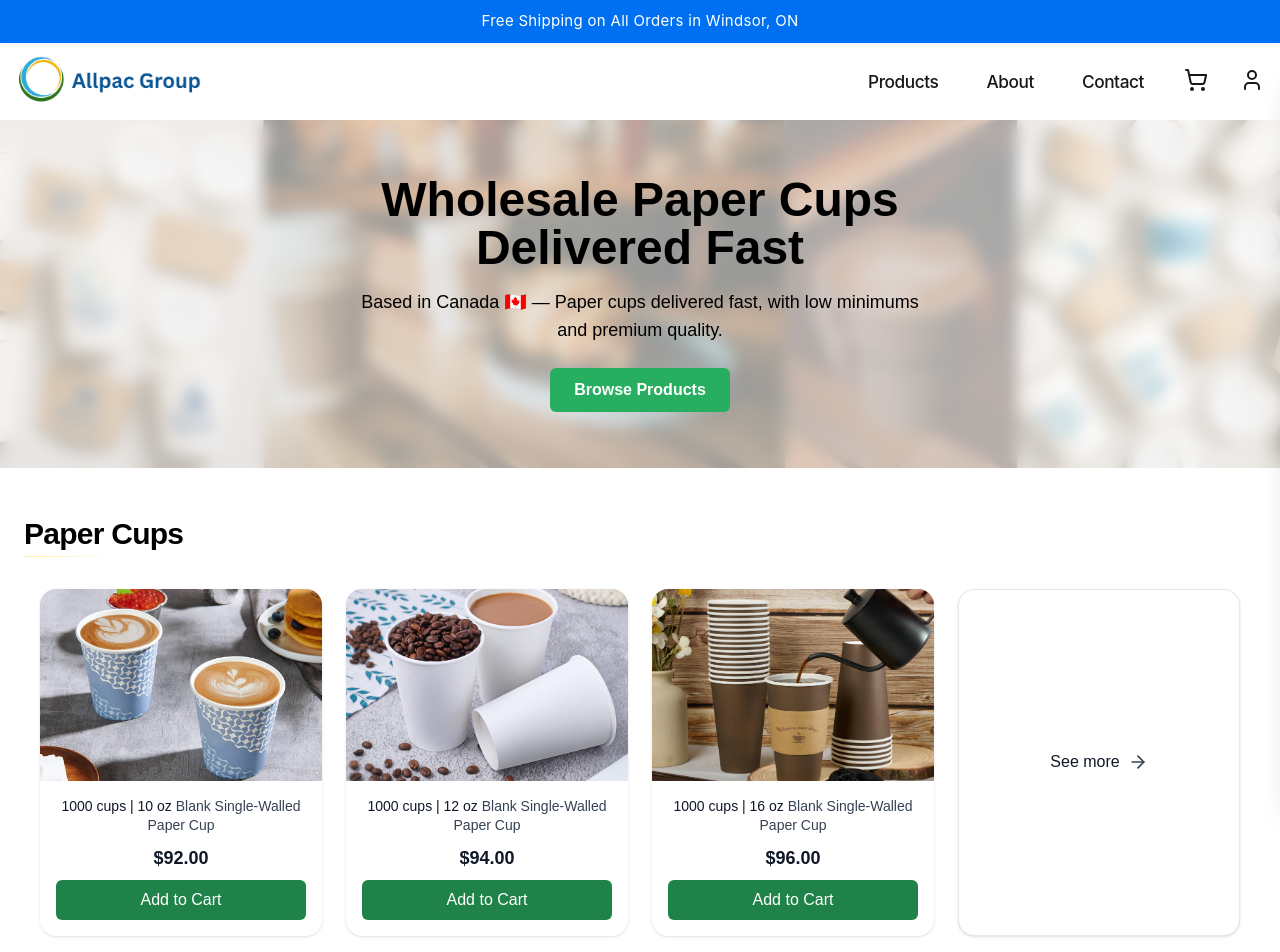
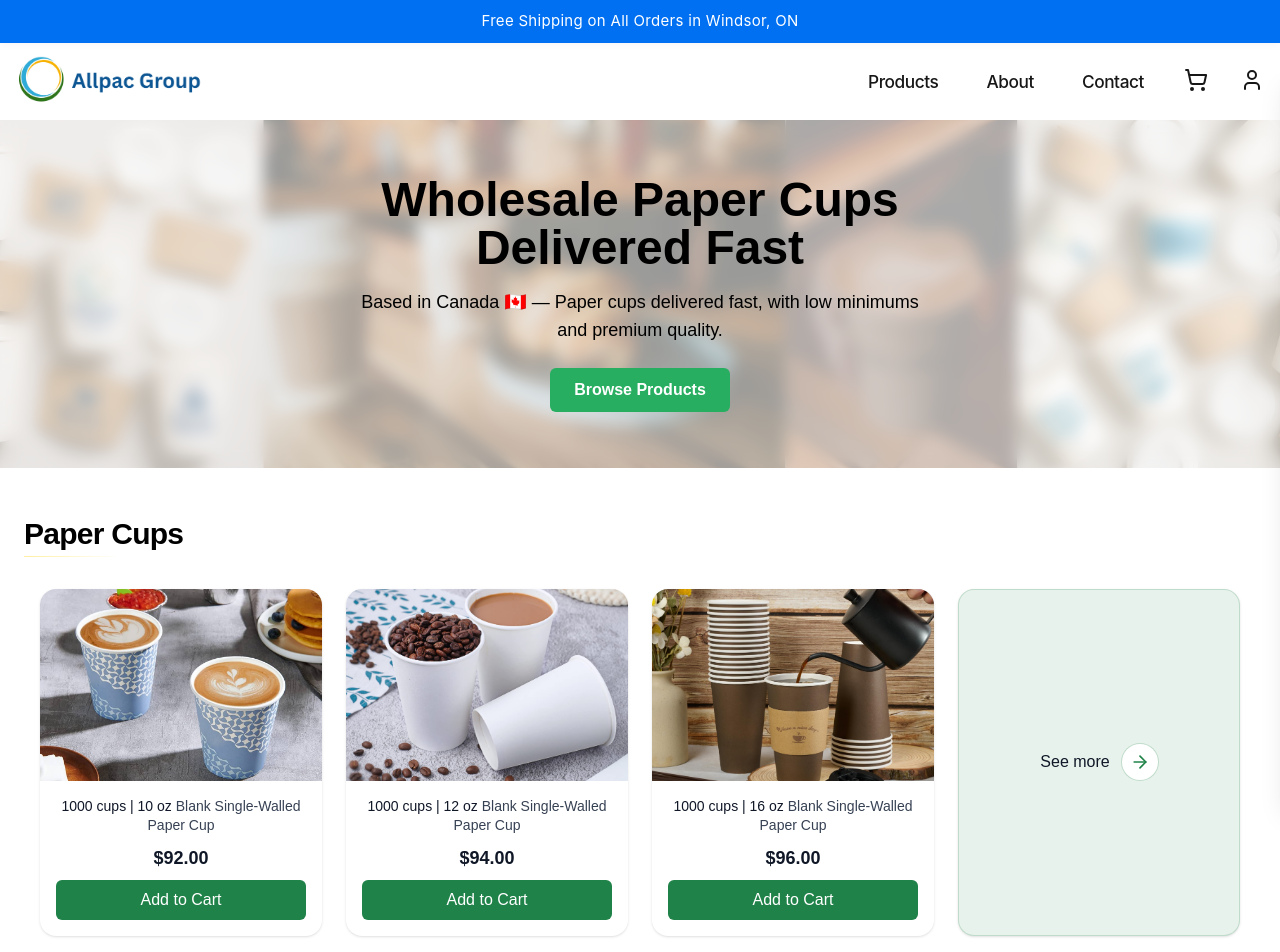
Before and after one commit to Emadedin1/allpacstore, a Next.js app: page / in a window 1280 px wide. Shown: the top 952 px of the page. Built offline with nearby package versions, Linux system fonts and the light colour scheme.

Commit message:
Update HomeProductPreview.jsx

```diff
--- a/src/components/HomeProductPreview.jsx
+++ b/src/components/HomeProductPreview.jsx
@@ -22,42 +22,58 @@ export default function HomeProductPreview() {
       >
         {preview.map((cup, i) => {
           if (i < 3) {
-            // Same card as products grid, retains Add to Cart, etc.
             return <CupCard key={cup.slug} cup={cup} />;
           }
 
-          // 4th tile: clean, modern, plain white "See more" card
+          // 4th tile: subtle brand-tinted "See more" card (not plain white)
           return (
             <Link
               key="see-more"
-              href="/products/cups" // change to "/products" if that's your full grid
+              href="/products/cups" // change to "/products" if you want the full grid
               aria-label="See more products"
               className="
                 group relative block h-full
-                rounded-2xl border border-gray-200 bg-white
+                rounded-2xl border border-[#1F8248]/20
+                bg-[#1F8248]/10
                 shadow-sm hover:shadow-md
                 transition-all duration-200 hover:-translate-y-0.5
-                focus:outline-none focus-visible:ring-2 focus-visible:ring-gray-300
+                focus:outline-none focus-visible:ring-2 focus-visible:ring-[#1F8248]/30
                 cursor-pointer
               "
             >
-              <div className="absolute inset-px rounded-[calc(theme(borderRadius.2xl)-1px)] bg-white" />
+              {/* inner wrapper to preserve rounded border radius visually */}
+              <div className="absolute inset-px rounded-[calc(theme(borderRadius.2xl)-1px)]" />
+
               <div className="relative h-full flex items-center justify-center p-6">
-                <div className="inline-flex items-center gap-2 text-gray-900 font-medium">
-                  <span>See more</span>
+                <div className="inline-flex items-center gap-3">
+                  <span className="text-sm sm:text-base font-medium text-gray-900">
+                    See more
+                  </span>
+
+                  {/* Arrow button */}
+                  <span
+                    className="
+                      inline-flex h-9 w-9 items-center justify-center rounded-full
+                      bg-white text-[#1F8248] ring-1 ring-[#1F8248]/20
+                      transition-all duration-200
+                      group-hover:translate-x-0.5
+                      group-hover:ring-[#1F8248]/30
+                    "
+                    aria-hidden="true"
+                  >
                     <svg
-                    className="h-5 w-5 text-gray-700 transition-transform duration-200 group-hover:translate-x-0.5"
+                      className="h-5 w-5"
                       viewBox="0 0 24 24"
                       fill="none"
                       stroke="currentColor"
                       strokeWidth="2"
                       strokeLinecap="round"
                       strokeLinejoin="round"
-                    aria-hidden="true"
                     >
                       <path d="M5 12h14" />
                       <path d="m12 5 7 7-7 7" />
                     </svg>
+                  </span>
                 </div>
               </div>
             </Link>
```
Lines whose indentation alone changed are shown as unchanged.
